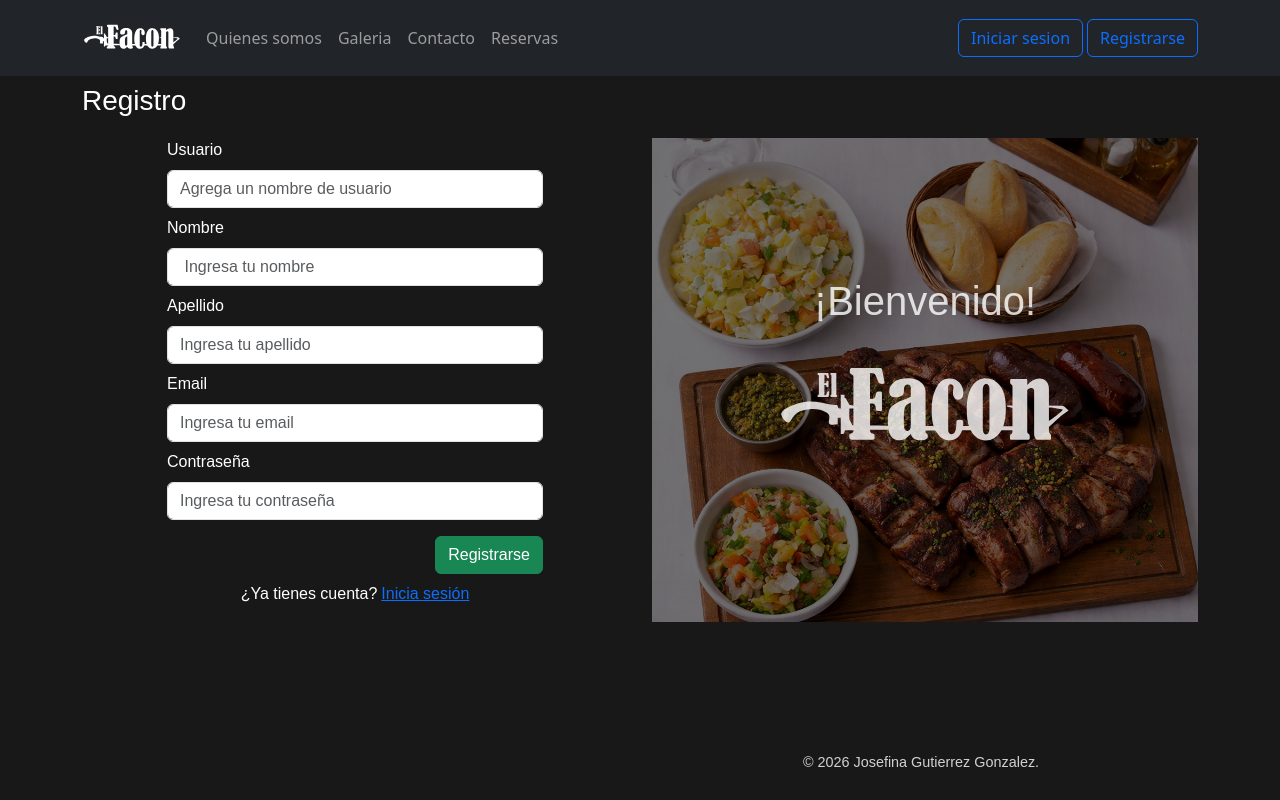
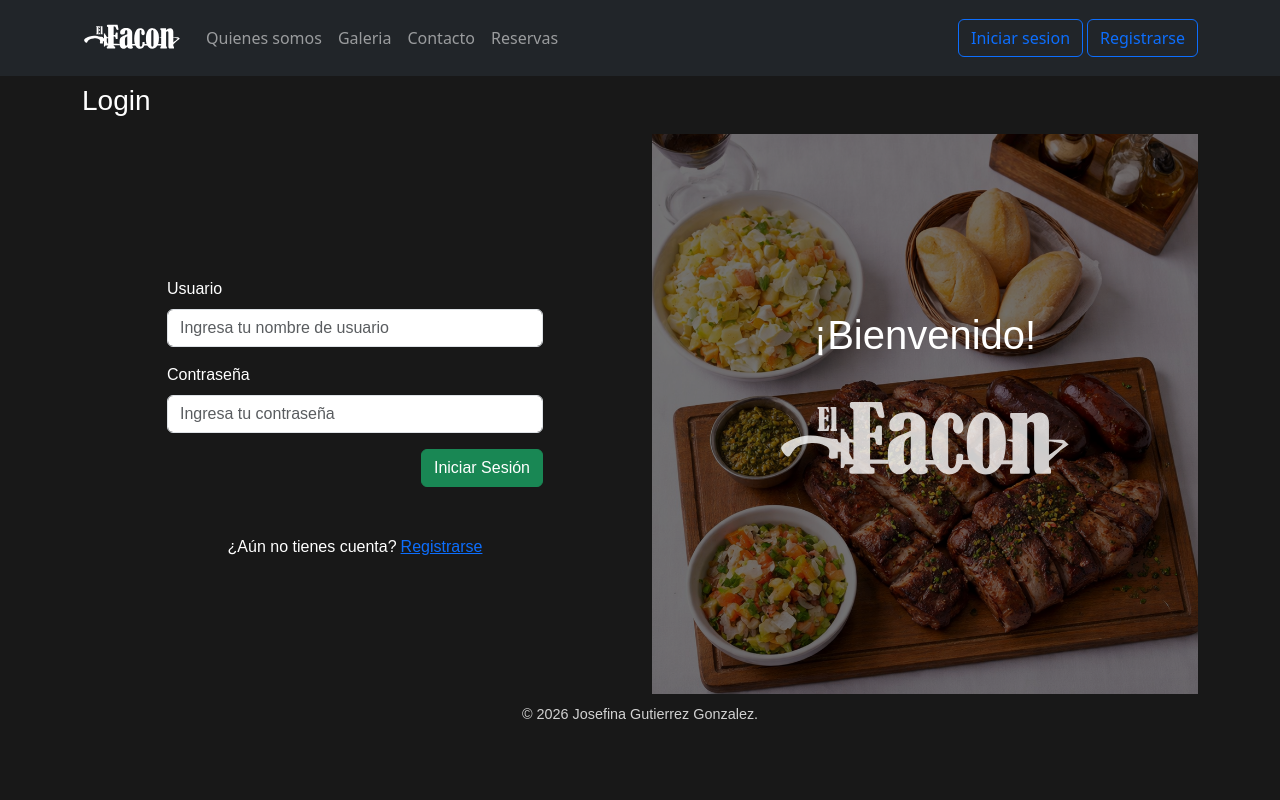
Before and after one commit to Jogutgon/el-facon-frontend, a React (Vite) app: page / in a window 1280 px wide. Built offline with nearby package versions, Linux system fonts and the light colour scheme.

Commit message:
Add: Login form and image with overlay

```diff
--- a/src/App.jsx
+++ b/src/App.jsx
@@ -3,6 +3,7 @@
 import Footer from './components/Footer';
 import HomeScreen from './pages/HomeScreen';
 import RegisterScreen from './pages/RegisterScreen';
+import LoginScreen from './pages/LoginScreen';
 
 
 
@@ -17,7 +18,9 @@
     <Header/>
     {/* <HomeScreen/> */}
 
-    <RegisterScreen/>
+    {/* <RegisterScreen/> */}
+
+    <LoginScreen/>
 
     {/* <Footer/>  */}
 
--- a/src/pages/LoginScreen.jsx
+++ b/src/pages/LoginScreen.jsx
@@ -0,0 +1,52 @@
+
+import { Button, Col, Container, Form, Row } from 'react-bootstrap'
+import '../styles/LoginStyles.css'
+import logo from '../assets/icons/logo.svg'
+
+function LoginScreen() {
+  return (
+    <Container className="login-page text-white fira-sans-thin">
+
+      <h3 className="pt-1 pb-2">Login</h3>
+      <Row className="login-container">
+        <Col lg={6} md={12} xs={12} className="login-container-form mx-auto">
+          <Form className="d-flex flex-column" >
+            <Form.Group className="mb-3 mt-4" controlId="formBasicUsername">
+              <Form.Label>Usuario</Form.Label>
+              <Form.Control type="text" placeholder="Ingresa tu nombre de usuario" />
+            </Form.Group>
+
+            <Form.Group controlId="formBasicPassword">
+              <Form.Label>Contraseña</Form.Label>
+              <Form.Control type="password" placeholder="Ingresa tu contraseña" />
+            </Form.Group>
+            <div className="d-flex justify-content-end">
+              <Button className="mt-3" variant="success" type="submit">
+                Iniciar Sesión
+              </Button>
+            </div>
+          </Form>
+          <div className="d-flex justify-content-center pt-5 login-link">
+            <p className="d-inline me-1">¿Aún no tienes cuenta?</p>
+            <a href="">Registrarse</a>
+          </div>
+        </Col>
+
+        <Col lg={6} md={12} xs={12} className='login-col-img' >
+          <div className="login-image">
+            <div className="login-overlay">
+              <h1 className="">¡Bienvenido!</h1>
+              <img src={logo} alt="logo" className="img-fluid logo" />
+            </div>
+          </div>
+
+        </Col>
+      </Row>
+      <div className="login-copyright">
+              <p>© 2026 Josefina Gutierrez Gonzalez.</p>
+            </div>
+    </Container>
+  )
+}
+
+export default LoginScreen
--- /dev/null
+++ b/src/styles/LoginStyles.css
@@ -0,0 +1,92 @@
+
+.login-page{
+    display: flex;
+    flex-direction: column;
+    padding-top: 80px;
+    min-height: calc(100vh - 80px);
+
+}
+
+
+
+.login-container{
+    flex: 1;
+    display: flex;
+    align-items: stretch;
+    min-height: 70vh;
+}
+
+.login-col-img{
+  display: flex;
+
+}
+
+.login-image {
+  background-image: url('../assets/img/10.png');
+  background-size: cover;
+  background-position: center;
+
+    width: 100%;
+    height: 100%;
+    position: relative;
+
+}
+
+.login-overlay{
+  position: absolute;
+  width: 100%;
+  height: 100%;
+  top: 0;
+  left: 0;
+
+  display: flex;
+  flex-direction: column;
+  justify-content: center;
+  align-items: center;
+  background-color: rgba(0, 0, 0, 0.548);
+}
+
+.login-copyright{
+    text-align: center;
+    margin-top: auto;
+    padding: 10px 0;
+    font-size: 0.9rem;
+    opacity: 0.8;
+}
+
+.logo{
+  max-width: 300px;
+  opacity: 0.8;
+}
+
+.login-container-form{
+  max-width: 400px;
+  width: 100%;
+
+  display: flex;
+  flex-direction: column;
+  justify-content: center;
+}
+
+
+
+@media (max-width: 991px) {
+  .login-image{
+    display: none;
+  }
+  .login-page h3{
+    margin-top: 50px;
+    text-align: center;
+  }
+  .login-page form {
+    padding: 10px;
+  }
+  .login-link{
+    margin-top: 30px;
+  }
+
+  .login-copyright{
+    margin-top: 40px;
+  }
+
+}
--- a/src/styles/RegisterStyles.css
+++ b/src/styles/RegisterStyles.css
@@ -94,7 +94,7 @@
   .register-copyright{
     position: static;
     width: 100%;
-    margin-top: 50px;
+    margin-top: 0px;
     text-align: center;
   }
 
```
